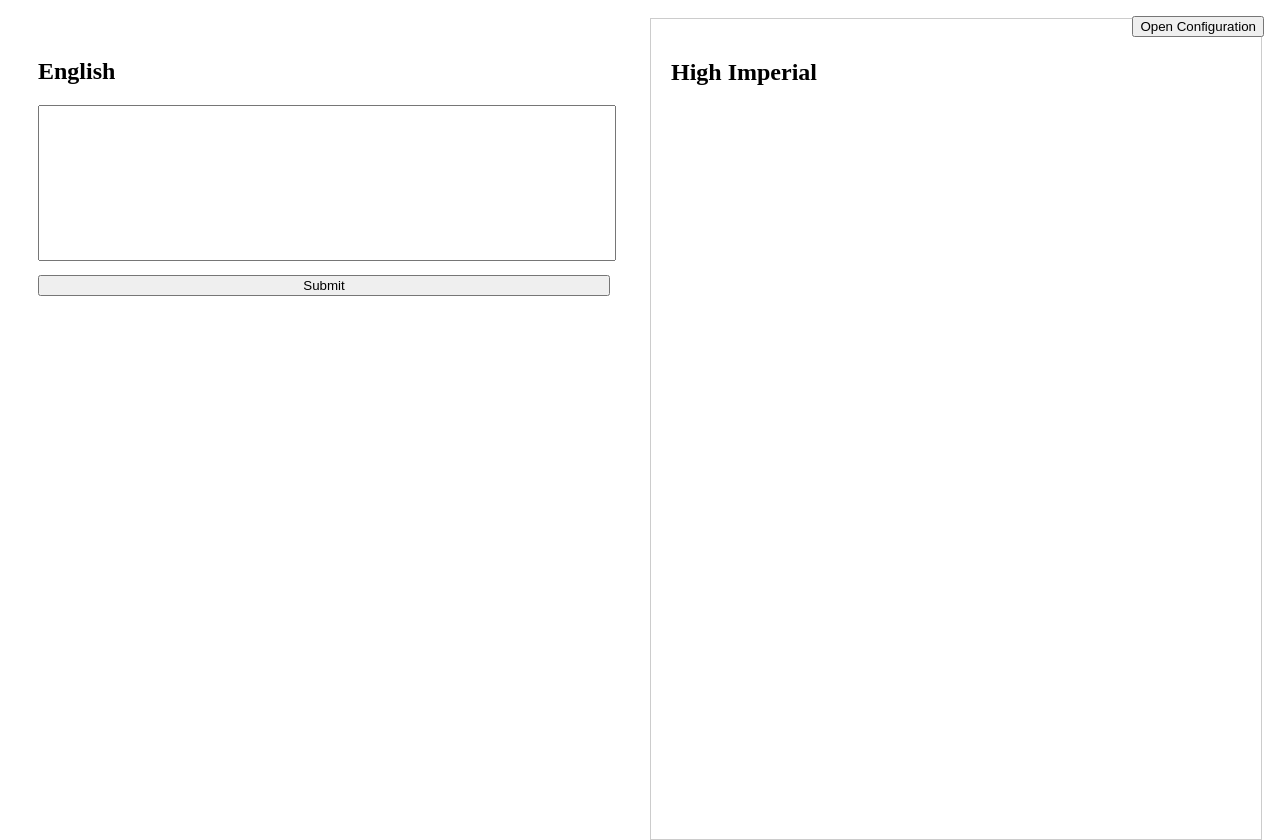
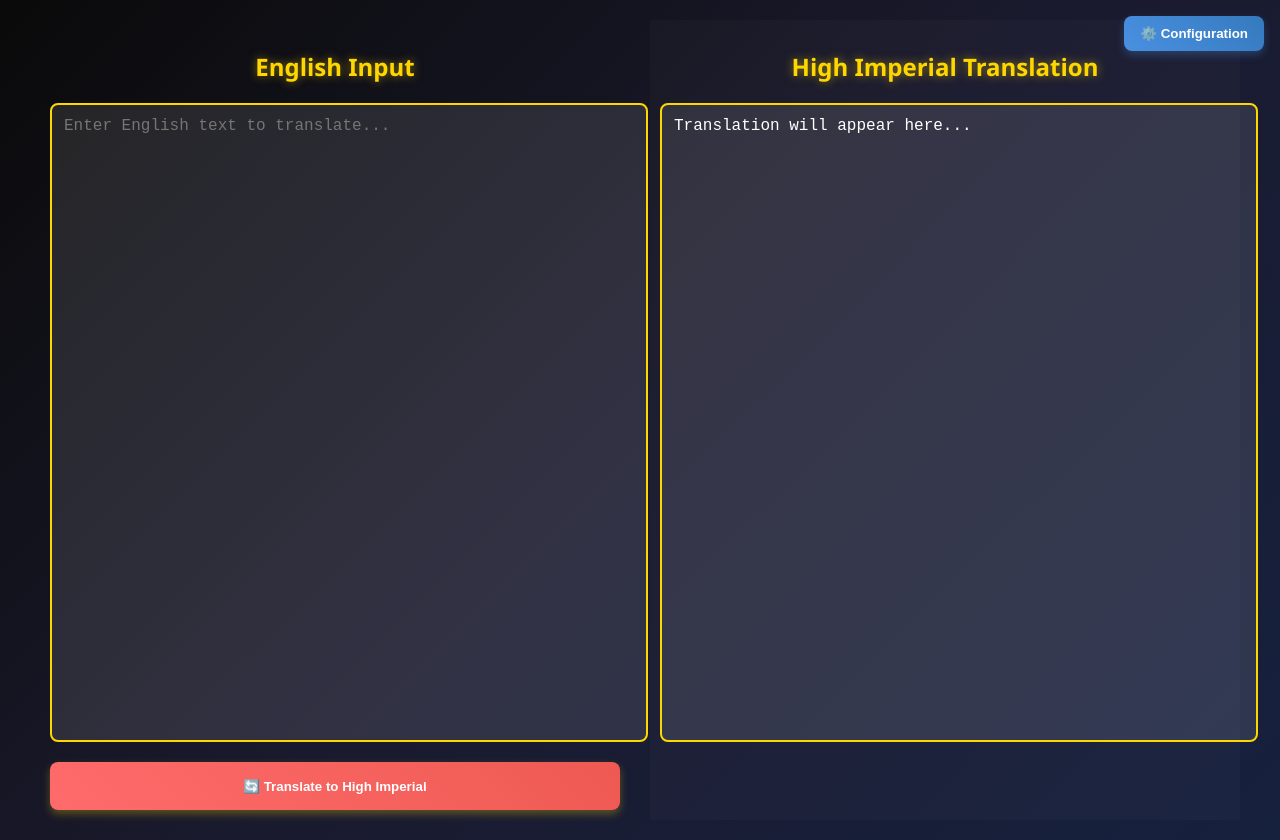
Before and after one commit to areeves/high-imperial-translator, a React (Create React App) app: page / in a window 1280 px wide. Built offline with nearby package versions, Linux system fonts and the light colour scheme.

Commit message:
Refactor UI components for improved styling and layout; enhance configuration modal and input/output panes

```diff
--- a/src/App.tsx
+++ b/src/App.tsx
@@ -7,25 +7,14 @@ const App: React.FC = () => {
 
     return (
         <div className="App">
-            <button onClick={() => setShowConfig(true)} style={{ position: 'absolute', top: 16, right: 16, zIndex: 10 }}>
-                Open Configuration
+            <button onClick={() => setShowConfig(true)} className="config-button">
+                ⚙️ Configuration
             </button>
             {/* Always render SplitView */}
             <SplitView />
             {/* Render ConfigPane as overlay if showConfig is true */}
             {showConfig && (
-                <div style={{
-                    position: 'fixed',
-                    top: 0,
-                    left: 0,
-                    width: '100vw',
-                    height: '100vh',
-                    background: 'rgba(0,0,0,0.3)',
-                    zIndex: 1000,
-                    display: 'flex',
-                    alignItems: 'center',
-                    justifyContent: 'center',
-                }}>
+                <div className="modal-overlay">
                     <ConfigPane onClose={() => setShowConfig(false)} />
                 </div>
             )}
--- a/src/components/ConfigPane.tsx
+++ b/src/components/ConfigPane.tsx
@@ -21,16 +21,27 @@ const ConfigPane: React.FC<ConfigPaneProps> = ({ onClose }) => {
   };
 
   return (
-    <div style={{ padding: 24, background: '#fff', borderRadius: 8, maxWidth: 400, margin: '40px auto', boxShadow: '0 2px 8px rgba(0,0,0,0.15)' }}>
-      <h2>Configuration</h2>
-      <form onSubmit={handleSubmit}>
-        <div style={{ marginBottom: 16 }}>
-          <label htmlFor="apiKey">API Key:</label>
-          <input id="apiKey" name="apiKey" type="text" style={{ width: '100%' }} value={apiKey} onChange={e => setApiKey(e.target.value)} />
-        </div>
-        <button type="submit">Save</button>
-        <button type="button" onClick={onClose} style={{ marginLeft: 8 }}>Cancel</button>
-      </form>
+    <div className="config-modal">
+      <div className="config-content">
+        <h2>⚙️ Configuration</h2>
+        <form onSubmit={handleSubmit} className="config-form">
+          <div className="form-group">
+            <label htmlFor="apiKey">OpenAI API Key:</label>
+            <input
+              id="apiKey"
+              name="apiKey"
+              type="password"
+              value={apiKey}
+              onChange={e => setApiKey(e.target.value)}
+              placeholder="Enter your OpenAI API key"
+            />
+          </div>
+          <div className="button-group">
+            <button type="submit" className="save-button">💾 Save</button>
+            <button type="button" onClick={onClose} className="cancel-button">❌ Cancel</button>
+          </div>
+        </form>
+      </div>
     </div>
   );
 };
--- a/src/components/InputPane.tsx
+++ b/src/components/InputPane.tsx
@@ -8,19 +8,20 @@ interface InputPaneProps {
 
 const InputPane: React.FC<InputPaneProps> = ({ inputText, onInputChange, onTranslate }) => {
     return (
-        <div style={{ padding: '20px', flex: 1 }}>
-            <h2>English</h2>
+        <div className="input-container">
+            <h2>English Input</h2>
             <textarea
                 value={inputText}
                 onChange={(e) => onInputChange(e.target.value)}
-                rows={10}
-                style={{ width: '100%', resize: 'none' }}
+                rows={15}
+                className="input-textarea"
+                placeholder="Enter English text to translate..."
             />
             <button
-                style={{ marginTop: '10px', width: '100%' }}
+                className="translate-button"
                 onClick={() => onTranslate(inputText)}
             >
-                Submit
+                🔄 Translate to High Imperial
             </button>
         </div>
     );
--- a/src/components/OutputPane.tsx
+++ b/src/components/OutputPane.tsx
@@ -6,9 +6,16 @@ interface OutputPaneProps {
 
 const OutputPane: React.FC<OutputPaneProps> = ({ outputText }) => {
     return (
-        <div style={{ padding: '20px', border: '1px solid #ccc', height: '100%', overflowY: 'auto' }}>
-            <h2>High Imperial</h2>
-            <pre>{outputText}</pre>
+        <div className="output-container">
+            <h2>High Imperial Translation</h2>
+            <textarea
+                value={outputText || 'Translation will appear here...'}
+                readOnly={true}
+                rows={15}
+                className="input-textarea"
+            />
+
+            <div className="dummy-spacer"></div>
         </div>
     );
 };
--- a/src/components/SplitView.tsx
+++ b/src/components/SplitView.tsx
@@ -28,11 +28,11 @@ const SplitView: React.FC = () => {
     };
 
     return (
-        <div style={{ display: 'flex', height: '100vh' }}>
-            <div style={{ flex: 1, padding: '10px' }}>
+        <div className="split-view">
+            <div className="pane input-pane">
                 <InputPane inputText={inputText} onInputChange={handleInputChange} onTranslate={handleTranslation} />
             </div>
-            <div style={{ flex: 1, padding: '10px' }}>
+            <div className="pane output-pane">
                 <OutputPane outputText={outputText} />
             </div>
         </div>
--- a/src/index.css
+++ b/src/index.css
@@ -0,0 +1,215 @@
+body {
+  margin: 0;
+  font-family: 'Segoe UI', Tahoma, Geneva, Verdana, sans-serif;
+  background: linear-gradient(135deg, #0a0a0a 0%, #1a1a2e 50%, #16213e 100%);
+  color: #ffffff;
+  min-height: 100vh;
+}
+
+.App {
+  text-align: center;
+}
+
+button {
+  background: linear-gradient(45deg, #ffd700, #ffed4e);
+  color: #000;
+  border: none;
+  padding: 12px 24px;
+  border-radius: 8px;
+  font-weight: bold;
+  cursor: pointer;
+  transition: all 0.3s ease;
+  box-shadow: 0 4px 8px rgba(255, 215, 0, 0.3);
+}
+
+button:hover {
+  transform: translateY(-2px);
+  box-shadow: 0 6px 12px rgba(255, 215, 0, 0.4);
+}
+
+button:active {
+  transform: translateY(0);
+}
+
+textarea {
+  background: rgba(255, 255, 255, 0.1);
+  border: 2px solid #ffd700;
+  border-radius: 8px;
+  color: #ffffff;
+  padding: 12px;
+  font-size: 16px;
+  resize: none;
+  transition: border-color 0.3s ease;
+}
+
+textarea:focus {
+  outline: none;
+  border-color: #ffed4e;
+  box-shadow: 0 0 10px rgba(255, 215, 0, 0.5);
+}
+
+input {
+  background: rgba(255, 255, 255, 0.1);
+  border: 2px solid #ffd700;
+  border-radius: 8px;
+  color: #ffffff;
+  padding: 12px;
+  font-size: 16px;
+  transition: border-color 0.3s ease;
+}
+
+input:focus {
+  outline: none;
+  border-color: #ffed4e;
+  box-shadow: 0 0 10px rgba(255, 215, 0, 0.5);
+}
+
+h2 {
+  color: #ffd700;
+  margin-bottom: 20px;
+  text-shadow: 0 0 10px rgba(255, 215, 0, 0.5);
+}
+
+.config-button {
+  position: absolute;
+  top: 16px;
+  right: 16px;
+  z-index: 10;
+  background: linear-gradient(45deg, #4a90e2, #357abd);
+  color: #fff;
+  border: none;
+  padding: 10px 16px;
+  border-radius: 8px;
+  font-weight: bold;
+  cursor: pointer;
+  transition: all 0.3s ease;
+  box-shadow: 0 4px 8px rgba(74, 144, 226, 0.3);
+}
+
+.split-view {
+  display: flex;
+  height: 100vh;
+  padding: 20px 40px;
+  gap: 20px;
+}
+
+.pane {
+  flex: 1;
+  padding: 10px;
+  display: flex;
+  flex-direction: column;
+}
+
+..input-pane {
+  background: rgba(255, 255, 255, 0.05);
+}
+
+.output-pane {
+  background: rgba(255, 255, 255, 0.02);
+}
+
+.input-container {
+  flex: 1;
+  display: flex;
+  flex-direction: column;
+}
+
+.input-textarea {
+  width: 100%;
+  resize: none;
+  margin-bottom: 20px;
+  flex: 1;
+}
+
+.translate-button {
+  margin-top: auto;
+  width: 100%;
+  background: linear-gradient(45deg, #ff6b6b, #ee5a52);
+  color: #fff;
+  height: 48px;
+}
+
+.output-container {
+  flex: 1;
+  display: flex;
+  flex-direction: column;
+}
+
+.output-pre {
+  width: 100%;
+  resize: none;
+  margin-bottom: 20px;
+  flex: 1;
+  background: rgba(255, 255, 255, 0.1);
+  border: 2px solid #ffd700;
+  border-radius: 8px;
+  color: #ffffff;
+  padding: 12px;
+  font-size: 16px;
+  transition: border-color 0.3s ease;
+  white-space: pre-wrap;
+  overflow-wrap: break-word;
+  word-wrap: break-word;
+}
+
+.dummy-spacer {
+  height: 48px;
+  margin-top: auto;
+}
+
+.modal-overlay {
+  position: fixed;
+  top: 0;
+  left: 0;
+  width: 100vw;
+  height: 100vh;
+  background: rgba(0, 0, 0, 0.7);
+  z-index: 1000;
+  display: flex;
+  align-items: center;
+  justify-content: center;
+  backdrop-filter: blur(5px);
+}
+
+.config-modal {
+  max-width: 500px;
+  width: 90%;
+}
+
+.config-content {
+  background: linear-gradient(135deg, #2c3e50, #34495e);
+  padding: 32px;
+  border-radius: 16px;
+  box-shadow: 0 8px 32px rgba(0, 0, 0, 0.5);
+  border: 2px solid #ffd700;
+}
+
+.config-form {
+  display: flex;
+  flex-direction: column;
+}
+
+.form-group {
+  margin-bottom: 24px;
+}
+
+.form-group label {
+  display: block;
+  margin-bottom: 8px;
+  font-weight: bold;
+  color: #ffd700;
+}
+
+.button-group {
+  display: flex;
+  gap: 12px;
+  justify-content: flex-end;
+}
+
+.save-button {
+  background: linear-gradient(45deg, #27ae60, #2ecc71);
+}
+
+.cancel-button {
+  background: linear-gradient(45deg, #e74c3c, #c0392b);
+}
```
